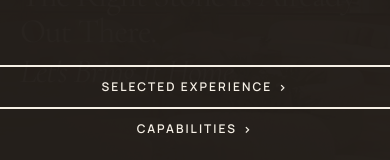
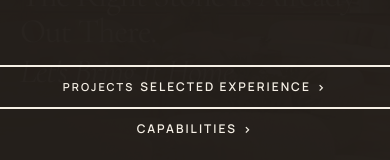
Before and after one commit to aliyabuz25/IritLiberman, a website built with Vite: page src/index.html in a window 390 px wide. Both pictures are taken after a click on the label "Toggle menu". Shown: the part 276-436 px from the top of the page. Built offline with nearby package versions, Linux system fonts and the light colour scheme; files whose address does not match are found by name; a web font is replaced by a local one.

Commit message:
Mobile nav: show PROJECTS instead of SELECTED EXPERIENCE

```diff
--- a/src/styles/nav.css
+++ b/src/styles/nav.css
@@ -492,6 +492,16 @@
     gap: 6px;
   }
 
+  /* First nav-group label = "Selected Experience" → show "PROJECTS" on mobile */
+  .site-header .main-nav .nav-group:first-child > .nav-group-label {
+    font-size: 0;
+  }
+  .site-header .main-nav .nav-group:first-child > .nav-group-label::before {
+    content: 'PROJECTS';
+    font-size: 11px;
+    letter-spacing: 2px;
+  }
+
   .site-header .main-nav .nav-group > .nav-group-label::after {
     content: '›';
     font-size: 1.1em;
```
